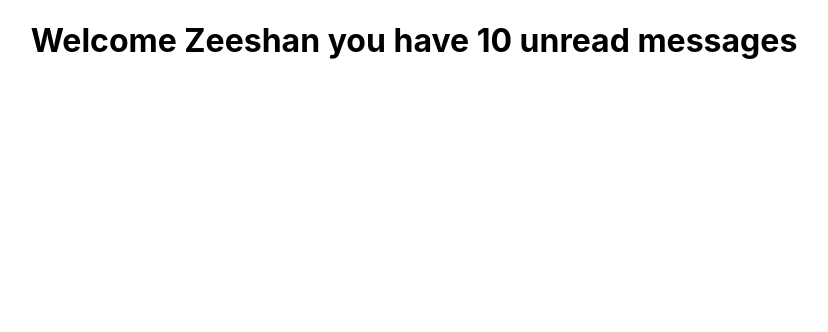
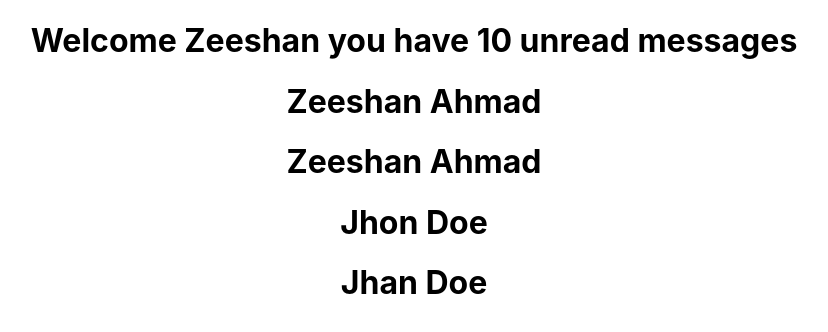
Before and after one commit to Zeeshnhmd/React-typescript, a React (Create React App) app: page / in a window 1280 px wide. Shown: the top 332 px of the page, without its empty margins (226-1054 px from the left). Built offline with nearby package versions, Linux system fonts and the light colour scheme.

Commit message:
e4 basics props

```diff
--- a/src/App.tsx
+++ b/src/App.tsx
@@ -4,7 +4,7 @@ import { Greet } from "./components/Greet";
 function App() {
 	return (
 		<div className="App">
-			<Greet title="Zeeshan" message={10} />
+			<Greet title="Zeeshan" messageCount={10} isLoggedIn={true} />
 		</div>
 	);
 }
--- a/src/components/Greet.tsx
+++ b/src/components/Greet.tsx
@@ -2,6 +2,9 @@
 // 	title: string;
 // 	message: number;
 // }
+
+import { Person } from "./Person";
+import { PersonList } from "./PersonList";
 
 /**
  * * we can also write the above thing using type
@@ -10,13 +13,32 @@
 
 type GreetProps = {
 	title: string;
-	message: number;
+	messageCount: number;
+	isLoggedIn: boolean;
 };
 
-export const Greet = ({ title, message }: GreetProps) => {
+export const Greet = ({ title, messageCount, isLoggedIn }: GreetProps) => {
+	// for Person component
+	const name = {
+		first: "Zeeshan",
+		last: "Ahmad",
+	};
+
+	const personList = [
+		{ first: "Zeeshan", last: "Ahmad" },
+		{ first: "Jhon", last: "Doe" },
+		{ first: "Jhan", last: "Doe" },
+	];
+
 	return (
-		<h1>
-			Welcome {title} you have {message} unread messages
-		</h1>
+		<>
+			<h1>
+				{isLoggedIn
+					? `Welcome ${title} you have ${messageCount} unread messages`
+					: "Welcome guest"}
+			</h1>
+			<Person name={name} />
+			<PersonList names={personList} />
+		</>
 	);
 };
--- /dev/null
+++ b/src/components/Person.tsx
@@ -0,0 +1,14 @@
+type PersonProps = {
+	name: {
+		first: string;
+		last: string;
+	};
+};
+
+export const Person = ({ name }: PersonProps) => {
+	return (
+		<h1>
+			{name.first} {name.last}
+		</h1>
+	);
+};
--- /dev/null
+++ b/src/components/PersonList.tsx
@@ -0,0 +1,19 @@
+type PersonsProps = {
+	names: {
+		first: string;
+		last: string;
+	}[];
+};
+
+export const PersonList = (props: PersonsProps) => {
+	return (
+		<div>
+			{props.names.map((name) => (
+				<h1>
+					{name.first} {""}
+					{name.last}
+				</h1>
+			))}
+		</div>
+	);
+};
```
